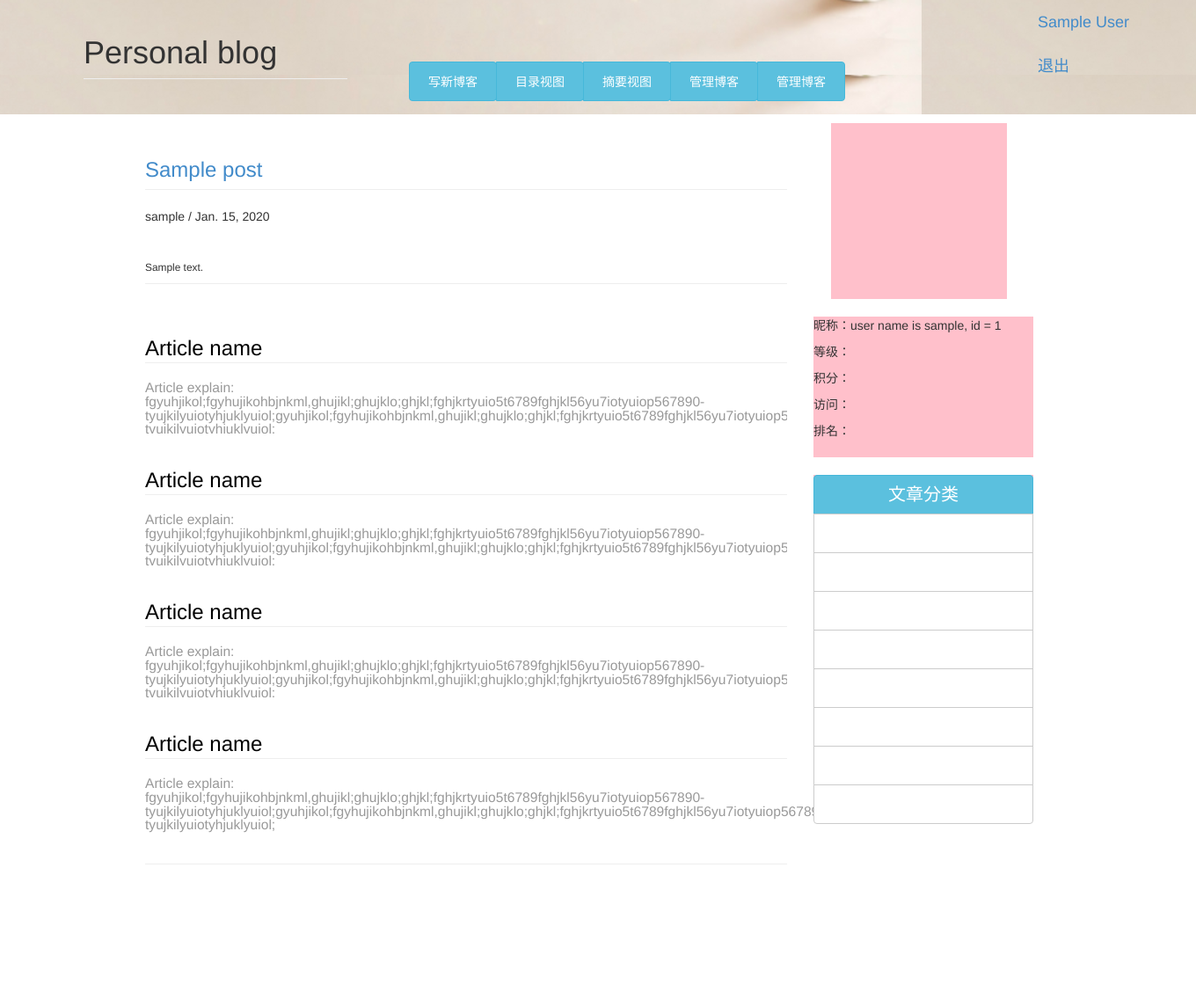
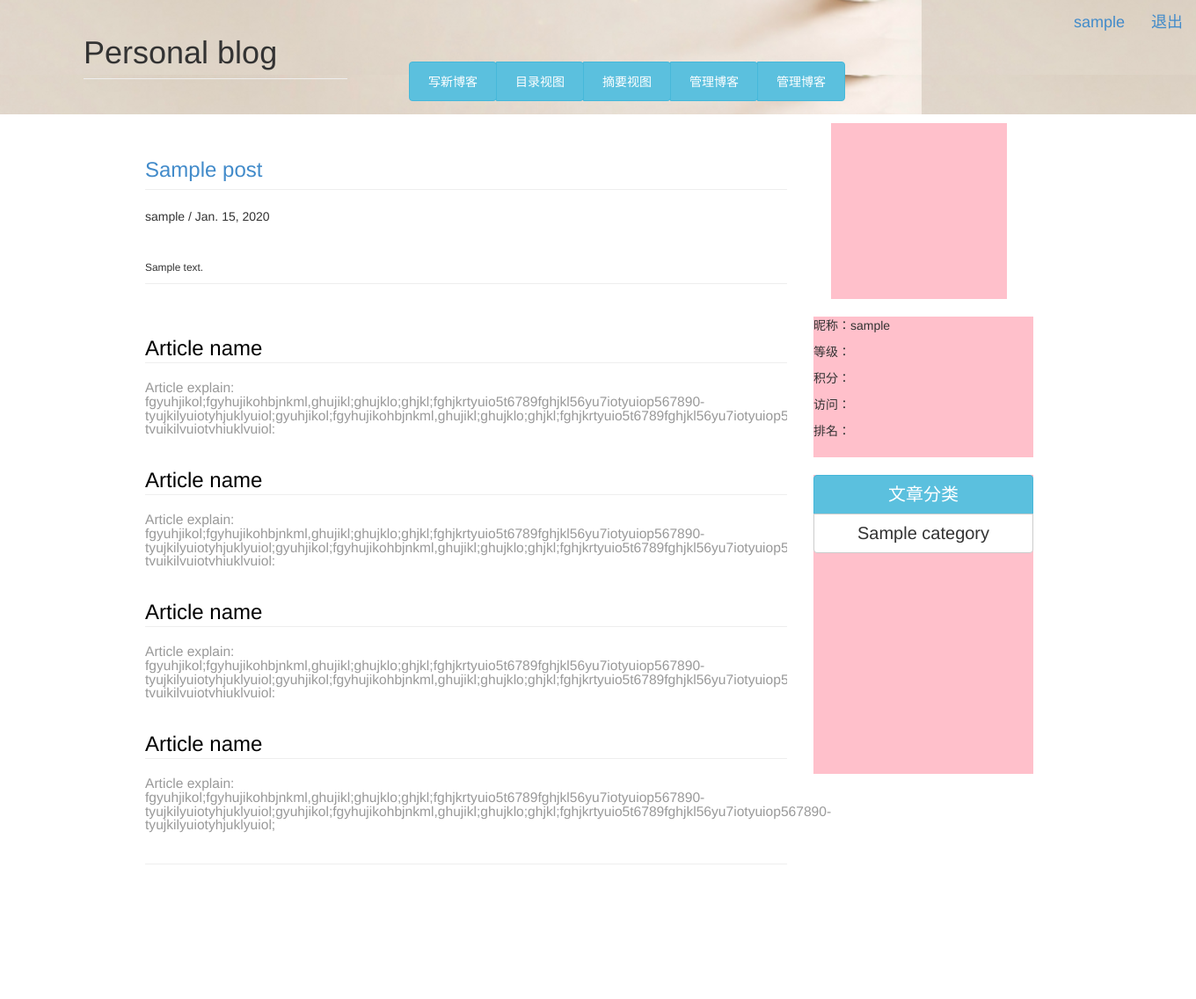
Before and after one commit to whatwewant/OLP, a Django app: a page that uses templates/blog/index.html in a window 1360 px wide. Shown: the top 1136 px of the page at 88% size. Run offline with Django 3.2, Linux system fonts and the light colour scheme; a user stored in the database is signed in; tables that the repository leaves empty hold one stand-in row (values such as "Sample post").

Commit message:
add Category

```diff
--- a/account/admin.py
+++ b/account/admin.py
@@ -1,5 +1,5 @@
 from django.contrib import admin
-from account.models import *
+from account.models import UserProfile, UserMeta
 
 admin.site.register(UserProfile)
 admin.site.register(UserMeta)
--- a/account/models.py
+++ b/account/models.py
@@ -4,7 +4,7 @@
 
 class UserProfile(models.Model):
     user = models.OneToOneField(User)
-    nicename = models.CharField(max_length=30)
+    nickname = models.CharField(max_length=30)
     integral = models.IntegerField(null=False, default=0)
     registration = models.BooleanField(default=False)
     blog_num = models.IntegerField(default=0)
--- a/blog/admin.py
+++ b/blog/admin.py
@@ -1,6 +1,8 @@
 from django.contrib import admin
 from blog.models import Post, Comment, CommentMeta, PostMeta
+from blog.models import Category
 
+admin.site.register(Category)
 admin.site.register(Post)
 admin.site.register(Comment)
 admin.site.register(PostMeta)
--- a/blog/models.py
+++ b/blog/models.py
@@ -3,6 +3,26 @@
 from django.utils.translation import ugettext_lazy as _
 
 from account.models import UserProfile
+# from django.contrib.auth.models import User
+
+class Category(models.Model):
+    '''文章分类'''
+
+    author = models.ForeignKey(UserProfile)
+    name = models.CharField(u'文章分类', max_length=64)
+    date = models.DateField(auto_now_add=True)
+
+    class Meta:
+        ordering = ['-pk']
+
+    def __unicode__(self):
+        return self.name
+
+    @models.permalink
+    def get_absolute_url(self):
+        return ('category', (), {'pk':self.pk})
+
+
 class Post(models.Model):
     '''blog '''
 
@@ -31,10 +51,15 @@
     # @TODO
     content_mime_type = models.CharField(max_length=255, null=True)
     comment_count = models.IntegerField(default=0)
+    # 文章分类
+    po_type = models.ForeignKey(Category, verbose_name=u'文章分类',
+                                blank=True, null=True)
 
     def __unicode__(self):
         return self.title
+
     class Meta:
+        ordering = ['-pk']
         verbose_name = _('Post')
         verbose_name_plural = _('Posts')
 
@@ -52,7 +77,6 @@
 
     def __unicode__(self):
         return set(self.meta_key)
-
 
 class Comment(models.Model):
 
@@ -84,13 +108,3 @@
 
     def __unicode__(self):
         return str(self.meta_key)
-
-class Category(models.Model):
-    name = models.CharField(u'文章分类', max_length=64)
-
-    class Meta:
-        ordering = ['-id']
-
-    @models.permalink
-    def get_absolute_url(self):
-        return ('category', (), {'pk':self.pk})
--- a/blog/views.py
+++ b/blog/views.py
@@ -10,8 +10,11 @@
 from datetime import date
 
 def homePage(request):
+    print dir(request.user)
     authenticated = request.user.is_authenticated()
-    userprofile = request.user.userprofile
+    userprofile = None
+    if authenticated:
+        userprofile = request.user.userprofile
     return render(request, 'index.html', {'authenticated':authenticated,
                                         'user':userprofile})
 
@@ -25,9 +28,14 @@
             userprofile = UserProfile.objects.get(user=author_user)
             articles = Post.objects.filter(author=userprofile)
             authenticated = request.user.is_authenticated()
-            return render(request, 'blog/index.html', {'user': userprofile,
+            categories = None
+            if Category.objects.filter(author=userprofile).exists():
+                categories = Category.objects.filter(author=userprofile)
+            # categories = Category.objects.all()
+            return render(request, 'blog/index.html', {'user':userprofile,
                                                        'articles':articles,
-                                                       'authenticated':authenticated})
+                                                       'authenticated':authenticated,
+                                                       'categories':categories})
         raise Http404
     raise Http404
 
@@ -69,8 +77,7 @@
         if not title or not content or not excerpt:
             return redirect('blog_index', request.user.username)
 
-        article = Post.objects.get(author=author, id=id)
-        print dir(article)
+        article = Post.objects.get(author=author, pk=pk)
 
         article.title = title
         article.content = content
@@ -83,6 +90,7 @@
 
     author = request.user.userprofile
     article = get_object_or_404(Post, author=author, pk=pk)
+    print article
     return render(request, 'blog/edit.html', {'article':article,
                                               'authenticated':True})
 
@@ -93,6 +101,7 @@
             author = UserProfile.objects.get(user=user)
             article = get_object_or_404(Post, author=author, pk=pk)
             return render(request, 'blog/article.html', {'article':article,
-                'post':True, 'authenticated':request.user.is_authenticated()})
+                'post':True,
+                'authenticated':request.user.is_authenticated()})
         raise Http404
     raise Http404
--- a/templates/account/_user_info.html
+++ b/templates/account/_user_info.html
@@ -1,7 +1,7 @@
 <!-- login section start -->
 <div id="log_in">
     <ul class="nav navbar-nav navbar-right" id="nav_right">
-        <li><a  href="{% url 'blog_index' user.user.username %}">{{ user.nicename }}</a></li>
+        <li><a  href="{% url 'blog_index' user.user.username %}">{{ user.nickname }}</a></li>
         <li><a href="{%url 'sign_out' %}">退出</a></li>
     </ul>
 </div>
--- a/templates/blog/edit.html
+++ b/templates/blog/edit.html
@@ -14,12 +14,12 @@
 		{% csrf_token %}
 		<div>
 			<p> Title: </p>
-			<input type="text" name="title" id="title" value="{{ array.title }}" />
+			<input type="text" name="title" id="title" value="{{ article.title }}" />
 			<span class="error" style="display:none">* Cannot Be Empty.</span>
 		</div>
 		<div>
 			<p> Content: </p>
-			<textarea id="content" style="width: 700px; height: 400px;" name="content">{{ array.content }}</textarea>
+			<textarea id="content" style="width: 700px; height: 400px;" name="content">{{ article.content }}</textarea>
 			<span class="error" style="display:none">* Cannot Be Empty.</span>
 		</div>
 		<!--
@@ -31,7 +31,7 @@
 		-->
 		<div>
 			<p> Content-Excerpt: </p>
-			<textarea name="excerpt" id="excerpt" style="width: 700px; height: 100px">{{ array.excerpt }}</textarea>
+			<textarea name="excerpt" id="excerpt" style="width: 700px; height: 100px">{{ article.excerpt }}</textarea>
 			<span class="error" style="display:none">* Cannot Be Empty.</span>
 		</div>
 		<input type="submit" value="编辑" />
--- a/templates/blog/index.html
+++ b/templates/blog/index.html
@@ -88,7 +88,7 @@
 
                 <div id="mid-right-down">
                       <div id="information">
-                        <p>昵称：{{ user }}</p>
+                        <p>昵称：{{ user.nickname }}</p>
                         <p>等级：</p>
                         <p>积分：</p>
                         <p>访问：</p>
@@ -97,14 +97,9 @@
 
                     <div class = "btn-group-vertical" id="article-categray">
                        <button type="button" class="btn btn-info dropdown-toggle"data-toggle = "dropdown" id="btn-article-categray">文章分类</button>
-                        <button type="button" class="btn btn-default dropdown-toggle"data-toggle = "dropdown" id="btn-article-categray"></button>
-                        <button type="button" class="btn btn-default dropdown-toggle"data-toggle = "dropdown" id="btn-article-categray"></button>
-                        <button type="button" class="btn btn-default dropdown-toggle"data-toggle = "dropdown" id="btn-article-categray"></button>
-                        <button type="button" class="btn btn-default dropdown-toggle"data-toggle = "dropdown" id="btn-article-categray"></button>
-                        <button type="button" class="btn btn-default dropdown-toggle"data-toggle = "dropdown" id="btn-article-categray"></button>
-                        <button type="button" class="btn btn-default dropdown-toggle"data-toggle = "dropdown" id="btn-article-categray"></button>
-                        <button type="button" class="btn btn-default dropdown-toggle"data-toggle = "dropdown" id="btn-article-categray"></button>
-                        <button type="button" class="btn btn-default dropdown-toggle"data-toggle = "dropdown" id="btn-article-categray"></button>
+                       {% for category in categories %}
+                       <button type="button" class="btn btn-default dropdown-toggle"data-toggle = "dropdown" id="btn-article-categray">{{ category }}</button>
+                       {% endfor %}
                     </div>
                 </div>
                 </div>
```
Also changed, not shown: account/views.py (+5 -6 lines), blog/migrations/0001_initial.py (deleted), blog/migrations/__init__.py (deleted).
